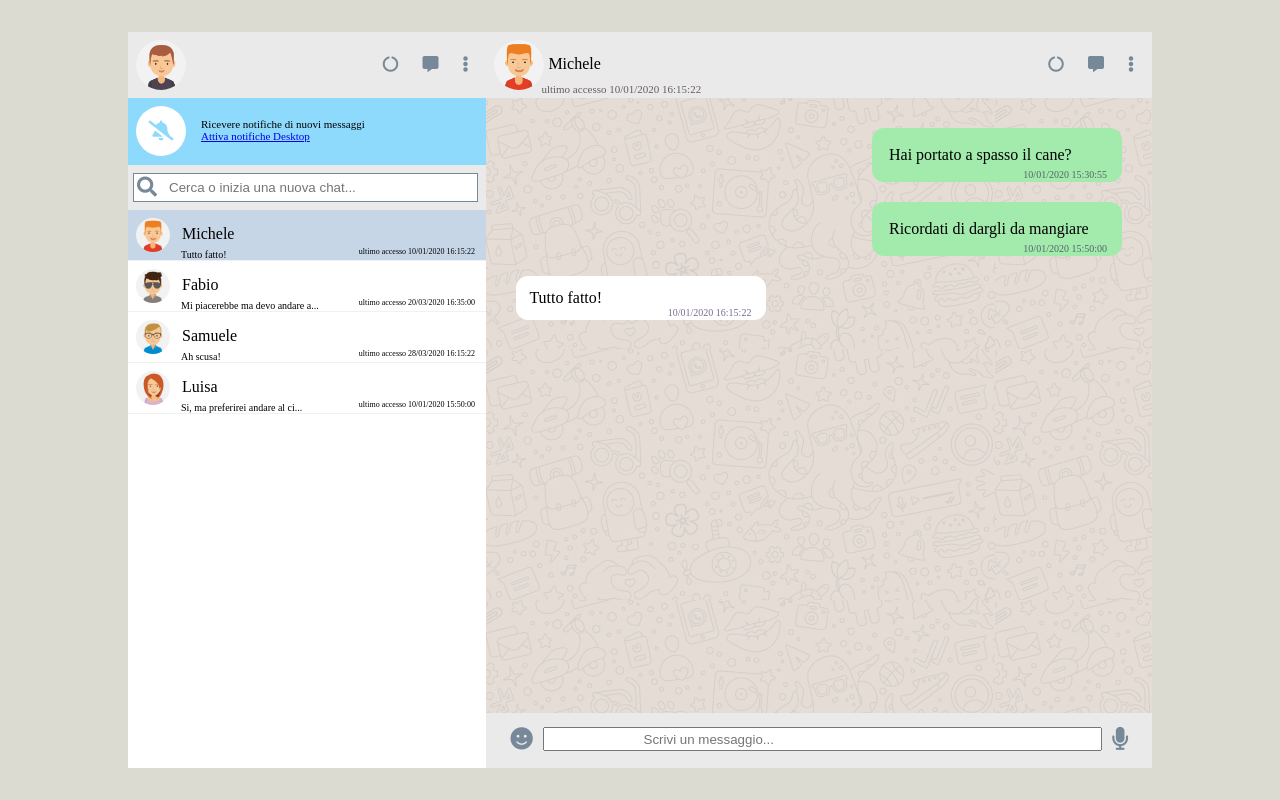
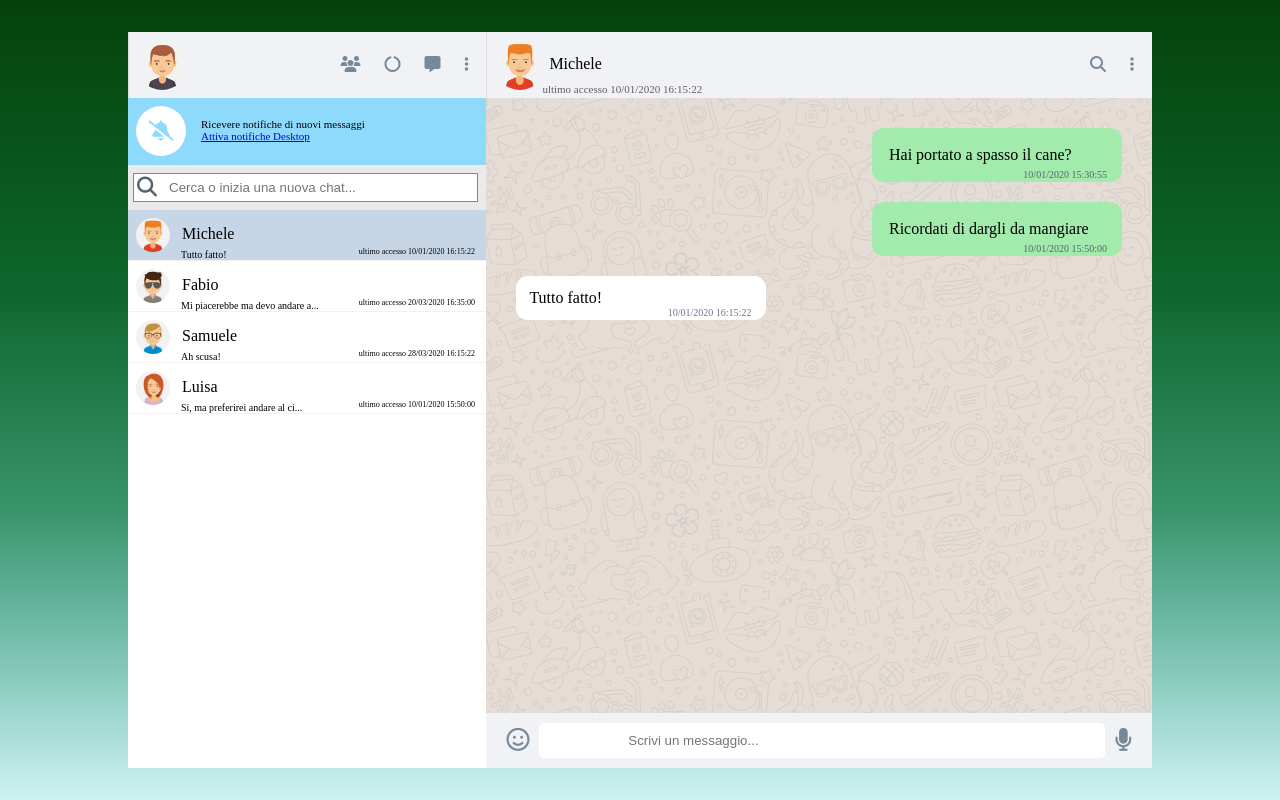
Before and after one commit to StefanoWillBe/Vue-Whatsapp, a plain HTML site: page index.html in a window 1280 px wide. Drawn offline with nearby package versions, Linux system fonts and the light colour scheme; a web font is replaced by a local one.

Commit message:
Terminato

```diff
--- a/css/style.css
+++ b/css/style.css
@@ -5,17 +5,18 @@
     box-sizing: border-box;
 }
 
+
+
 /*APP WRAPPER*/
 .app-wrapper {
-    /* DA VERIFICARE MIN WIDHT*/
-    min-width: 894px;
     width: 100%;
     height: 100vh;
-    background-color: #dcdbd2;
+    background-image: linear-gradient(to bottom, #04420c, #074b14, #09541c, #0b5d24, #0d672c, #1c7641, #2a8556, #38946b, #59ac90, #7dc3b3, #a5dbd3, #cff2f0);
     display: flex;
     justify-content: center;
     align-items: center;
 }
+
 
 /*APP CONTAINER*/
 .app-container {
@@ -36,11 +37,12 @@
 }
 .header-contact {
     display: flex;
-    min-width: 270px;
+    min-width: 260px;
     align-items: center;
     justify-content: space-between;
+    border-left: 1px solid rgb(225 222 222);
     padding: 8px;
-    background-color: #eaeaea;
+    background-color: #f0f2f5;
 }
 .header-contact-info img {
     width: 50px;
@@ -98,7 +100,7 @@
 }
 .contacts-filter i {
     font-size: 20px;
-    color: lightslategray;
+    color: #54656f;
     background-color: white;
     cursor: pointer;
     border-right: 0;
@@ -230,9 +232,10 @@
 }
 .message-footer {
     height: 55px;
-    background-color: #eaeaea;
+    background-color: #f0f2f5;
     display: flex;
-    padding: 14px;
+    padding: 10px;
+    justify-content: center;
     text-align: center;
 
 }
@@ -240,14 +243,16 @@
 .microphone {
     font-size: 23px;
     color: lightslategray;
-    margin: 0 10px;
+    margin: 5px 10px;
     cursor: pointer;
 }
 .message-footer .send-message-input {
     flex-grow: 1;
 }
 .message-footer .send-message-input input {
+    border: 0;
+    border-radius: 5px;
     width: 100%;
-    height: 16px;
-    padding: 10px;
+    height: 35px;
+
 }
--- a/index.html
+++ b/index.html
@@ -5,15 +5,12 @@
     <meta http-equiv="X-UA-Compatible" content="IE=edge"/>
     <meta name="viewport" content="width=device-width, initial-scale=1.0"/>
     <title>ToDo List</title>
-    <link rel="preconnect" href="https://fonts.gstatic.com"/>
+    <link rel="stylesheet" href="https://fonts.googleapis.com/css?family=Sofia">
     <link
             href="https://fonts.googleapis.com/css2?family=Roboto:wght@300&display=swap"
             rel="stylesheet"
     />
-    <link
-            rel="stylesheet"
-            href="https://cdnjs.cloudflare.com/ajax/libs/font-awesome/5.15.3/css/all.min.css"
-    />
+    <link rel="stylesheet" href="https://cdnjs.cloudflare.com/ajax/libs/font-awesome/6.3.0/css/all.min.css"/>
     <!--    Vue 2-->
     <script src="https://cdn.jsdelivr.net/npm/vue@2/dist/vue.js"></script>
     <link rel="stylesheet" href="css/style.css"/>
@@ -40,9 +37,11 @@
 
                     <!-- Section Contact Icon -->
                     <div class="header-contact-icons">
-                        <i class="fas fa-circle-notch"></i>
-                        <i class="fas fa-comment-alt"></i>
+                        <i class="fa-solid fa-users"></i>
+                        <i class="fa-solid fa-circle-notch"></i>
+                        <i class="fa-solid fa-message"></i>
                         <i class="fas fa-ellipsis-v"></i>
+
                     </div>
                     <!-- End Section Contact Icon -->
 
@@ -117,8 +116,7 @@
                     </div>
                     <!-- Contact Icon -->
                     <div class="header-contact-icons">
-                        <i class="fas fa-circle-notch"></i>
-                        <i class="fas fa-comment-alt"></i>
+                        <i class="fa-solid fa-magnifying-glass"></i>
                         <i class="fas fa-ellipsis-v"></i>
                     </div>
                     <!-- End Contact Icon -->
@@ -156,7 +154,7 @@
 
                     <!-- Smile Icon-->
                     <div class="smile">
-                        <i class="fa fa-smile"></i>
+                        <i class="fa-regular fa-face-smile"></i>
                     </div>
                     <!-- End Smile Icon-->
 
--- a/js/script.js
+++ b/js/script.js
@@ -108,6 +108,7 @@ var app = new Vue(
                         status: 'send'
                     };
 
+
                     this.contacts[this.activeContact].messages.push(newMessageObj);
 
                     this.newMessage = "";
@@ -116,12 +117,12 @@ var app = new Vue(
 
                     setTimeout(() => {
 
-                        const newRepalyObj = {
+                        const newReplayObj = {
                             date: dayjs().format('DD/MM/YYYY HH:mm:ss'),
                             text: " Hola, da quanto tempo ...",
                             status: 'received'
                         };
-                        this.contacts[sentMessageActiveContact].messages.push(newRepalyObj);
+                        this.contacts[sentMessageActiveContact].messages.push(newReplayObj);
                     }, 1000);
 
                 },
@@ -164,14 +165,14 @@ var app = new Vue(
                 },
                 // get ultimate text message
                 getTextMessage(contactIndex){
-                 const contactMessages = this.contacts[contactIndex].messages;
-                 const contactLastMessage= contactMessages[contactMessages.length - 1].text;
+                    const contactMessages = this.contacts[contactIndex].messages;
+                    const contactLastMessage= contactMessages[contactMessages.length - 1].text;
 
-                 let textToPrint= contactLastMessage.slice(0 ,30);
+                    let textToPrint= contactLastMessage.slice(0 ,30);
                     if(textToPrint.length >= 30){
                         textToPrint += "..."
                     }
-                 return textToPrint;
+                    return textToPrint;
                 }
 
             }
```
Lines whose indentation alone changed are shown as unchanged.
